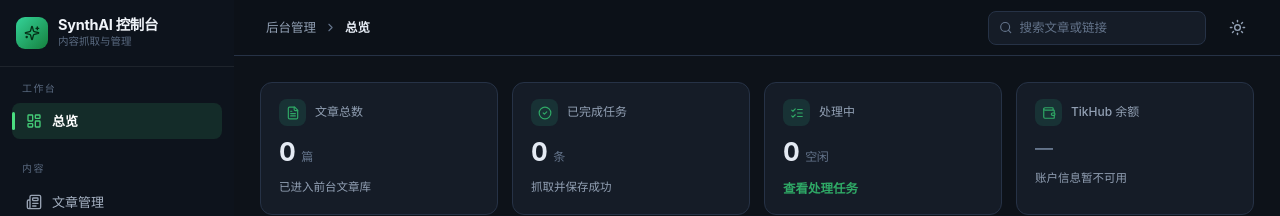
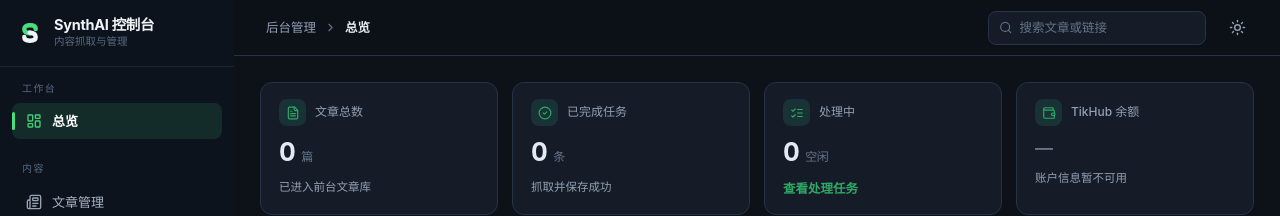
Before and after one commit to xiaomengdashi/Synth, a React (Vite) app in the folder frontend/: page /admin in a window 1280 px wide. Shown: the top 216 px of the page. Built offline with nearby package versions, Linux system fonts and the light colour scheme; no server answers.

Commit message:
fix: 后台品牌位换成双色纸带 S logo（适配深色侧栏：亮绿+纸白描色）

```diff
--- a/frontend/src/components/AdminLayout.tsx
+++ b/frontend/src/components/AdminLayout.tsx
@@ -9,12 +9,12 @@ import {
   Newspaper,
   Search,
   Settings2,
-  Sparkles,
   Sun,
   X,
 } from 'lucide-react';
 import { Link, Outlet, useLocation, useNavigate, useSearchParams } from 'react-router-dom';
 import { useAppStore } from '../features/app/store/useAppStore';
+import { BrandMark } from './Layout';
 import ToastStack from './ToastStack';
 
 const NAV_GROUPS: { label: string; items: { path: string; label: string; icon: typeof LayoutDashboard }[] }[] = [
@@ -101,7 +101,7 @@ export default function AdminLayout() {
     <div className={navOpen ? 'admin-console nav-open' : 'admin-console'}>
       <aside className="ac-sidebar" aria-label="后台侧边栏">
         <Link to="/admin" className="ac-brand">
-          <span className="ac-brand-logo"><Sparkles size={16} /></span>
+          <span className="ac-brand-logo"><BrandMark size={26} accent="#4ade80" ink="#f0f4f9" /></span>
           <span className="ac-brand-text">
             <span className="ac-brand-name">SynthAI 控制台</span>
             <span className="ac-brand-sub">内容抓取与管理</span>
--- a/frontend/src/components/Layout.tsx
+++ b/frontend/src/components/Layout.tsx
@@ -5,18 +5,18 @@ import { useAppStore } from '../features/app/store/useAppStore';
 import ToastStack from './ToastStack';
 
 /** 品牌标:双色纸带 S(绿带 + 墨带,深色下墨带自动变暖纸白)。与 /favicon.svg 同形。 */
-export function BrandMark({ size = 26 }: { size?: number }) {
+export function BrandMark({ size = 26, accent, ink }: { size?: number; accent?: string; ink?: string }) {
   return (
     <svg width={size} height={size} viewBox="0 0 32 32" fill="none" aria-hidden="true">
       <path
         d="M23 11 C23 7.8 20.2 6.5 16 6.5 C11.8 6.5 9 7.8 9 11 C9 14.2 11.8 16.2 16.5 16.6"
-        stroke="var(--accent)"
+        stroke={accent ?? 'var(--accent)'}
         strokeWidth="5.4"
         strokeLinecap="round"
       />
       <path
         d="M9 21 C9 24.2 11.8 25.5 16 25.5 C20.2 25.5 23 24.2 23 21 C23 17.8 20.2 15.8 15.5 15.4"
-        stroke="var(--ink)"
+        stroke={ink ?? 'var(--ink)'}
         strokeWidth="5.4"
         strokeLinecap="round"
       />
--- a/frontend/src/index.css
+++ b/frontend/src/index.css
@@ -518,7 +518,7 @@
   color: var(--ac-side-ink);
 }
 .ac-brand { display: flex; align-items: center; gap: 10px; padding: 16px 16px 15px; border-bottom: 1px solid var(--ac-side-line); text-decoration: none; }
-.ac-brand-logo { display: grid; width: 32px; height: 32px; flex: none; place-items: center; border-radius: 9px; background: linear-gradient(135deg, #34d399, #15803d); color: #052e16; }
+.ac-brand-logo { display: grid; width: 28px; height: 28px; flex: none; place-items: center; }
 .ac-brand-text { display: grid; gap: 1px; min-width: 0; }
 .ac-brand-name { color: var(--ac-side-ink-strong); font-size: 14.5px; font-weight: 700; letter-spacing: -.02em; line-height: 1.2; }
 .ac-brand-sub { color: var(--ac-side-label); font-size: 10.5px; }
```
